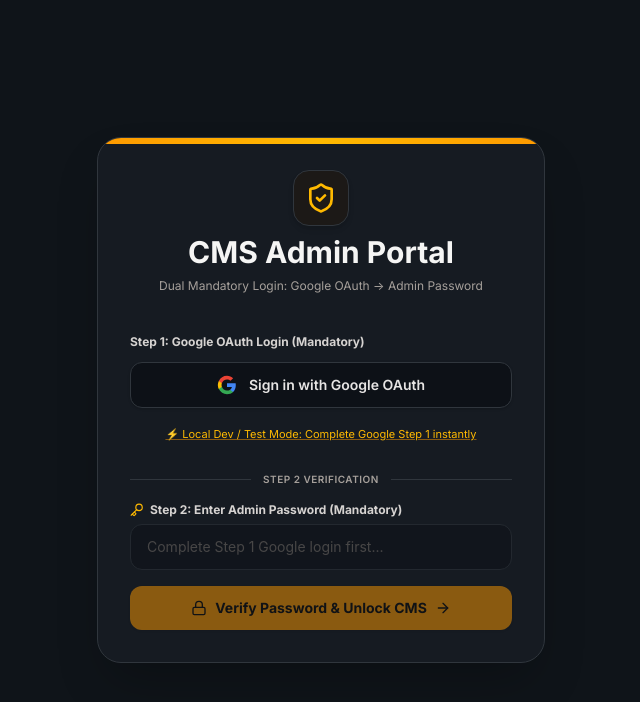
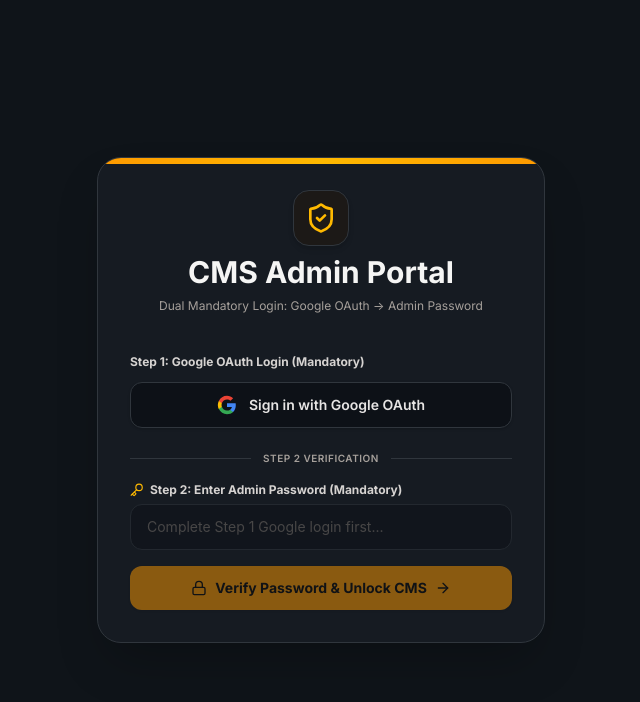
Before and after one commit to ce-imran/zikr-and-fikr, a React (Vite) app: page /cms-access in a window 1280 px wide. Shown: the top 702 px of the page, without its empty margins (319-959 px from the left). Built offline with nearby package versions, Linux system fonts and the light colour scheme; no server answers; the HTML template or start-up script is replaced by a standard one; what react-quill-new would draw is missing.

Commit message:
Remove local Google dev fallback route and UI

```diff
--- a/routes/auth.js
+++ b/routes/auth.js
@@ -367,23 +367,6 @@ router.get('/google', (req, res, next) => {
   passport.authenticate('google', { scope: ['profile', 'email'] })(req, res, next);
 });
 
-// POST /api/auth/google-dev - Local Dev Fallback for Google Step 1
-router.post('/google-dev', (req, res) => {
-  req.session.adminUser = {
-    id: 'google-oauth-user-dev',
-    name: 'Authorized Google Manager',
-    email: 'admin@ceimran.in',
-    avatar: 'https://ui-avatars.com/api/?name=Google+Admin&background=0f172a&color=fff',
-    isFirstTime: false
-  };
-  return res.json({
-    success: true,
-    message: 'Google Step 1 completed via local fallback!',
-    googleAuthenticated: true,
-    user: req.session.adminUser
-  });
-});
-
 // Google OAuth Callback
 router.get('/google/callback', (req, res, next) => {
   passport.authenticate('google', { failureRedirect: '/cms-access?error=oauth_failed' }, (err, user) => {
--- a/src/pages/AdminLogin.jsx
+++ b/src/pages/AdminLogin.jsx
@@ -58,23 +58,6 @@ export default function AdminLogin({ authState, setAuthState }) {
 
   const handleGoogleOAuth = () => {
     window.location.href = '/api/auth/google';
-  };
-
-  const handleGoogleDevFallback = async () => {
-    try {
-      const data = await fetchJson('/auth/google-dev', { method: 'POST' });
-      if (data.success) {
-        setGoogleDone(true);
-        setAuthState(prev => ({
-          ...prev,
-          authenticated: true,
-          user: data.user
-        }));
-        setSuccessMsg('Step 1 Complete (Google Account Verified)! Please enter your Admin Password below.');
-      }
-    } catch (err) {
-      setErrorMsg(formatError(err));
-    }
   };
 
   const handleVerifySecret = async (e) => {
@@ -192,16 +175,6 @@ export default function AdminLogin({ authState, setAuthState }) {
               <span>{googleDone ? '✔ Google OAuth Verified' : 'Sign in with Google OAuth'}</span>
             </button>
 
-            {/* Local Fallback if Google Cloud Console is not configured for localhost */}
-            {!googleDone && (
-              <button
-                type="button"
-                onClick={handleGoogleDevFallback}
-                className="w-full text-center text-[11px] text-amber-400 hover:text-amber-300 py-1.5 underline decoration-amber-500/50"
-              >
-                ⚡ Local Dev / Test Mode: Complete Google Step 1 instantly
-              </button>
-            )}
           </div>
 
           <div className="relative my-4">
```
